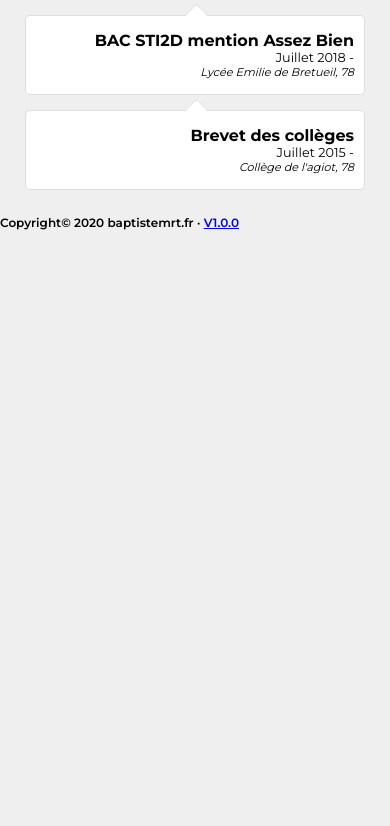
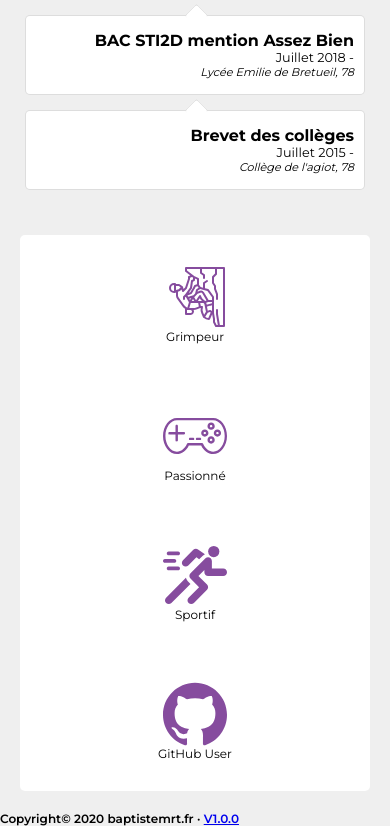
Before and after one commit to bapmarty/baptistemrt.fr, a React (Create React App) app in the folder front/: page / in a window 390 px wide. Shown: the part 873-1699 px from the top of the page. Before the commit the page ends 1103 px from the top, so only its background shows below. Built offline with nearby package versions, Linux system fonts and the light colour scheme; a web font is replaced by a local one.

Commit message:
Add other component for phone compatibility

```diff
--- a/front/src/assets/scss/components/Other.scss
+++ b/front/src/assets/scss/components/Other.scss
@@ -1,7 +1,6 @@
 @import "../variables";
 
 @media screen and (min-width: 1220px) {
-  //other
   .other {
     width: calc(100% - 40px);
     padding: 20px 20px;
@@ -28,7 +27,6 @@
 }
 
 @media screen and (min-width: 981px) and (max-width: 1220px) {
-  //other
   .other {
     width: calc(100% - 40px);
     padding: 20px 20px;
@@ -51,11 +49,30 @@
       }
     }
   }
-
 }
 
 @media screen and (max-width: 981px) {
   .other {
-    display: none;
+    width: calc(100% - 40px);
+    padding: 20px 20px;
+    .other-content {
+      background-color: #FFF;
+      border-radius: 5px;
+      display: flex;
+      flex-direction: column;
+      div {
+        padding: 30px;
+        img {
+          display: block;
+          margin: 0 auto;
+          width: 64px;
+        }
+        h4 {
+          font-weight: 500;
+          text-align: center;
+        }
+      }
+    }
   }
+
 }
```
